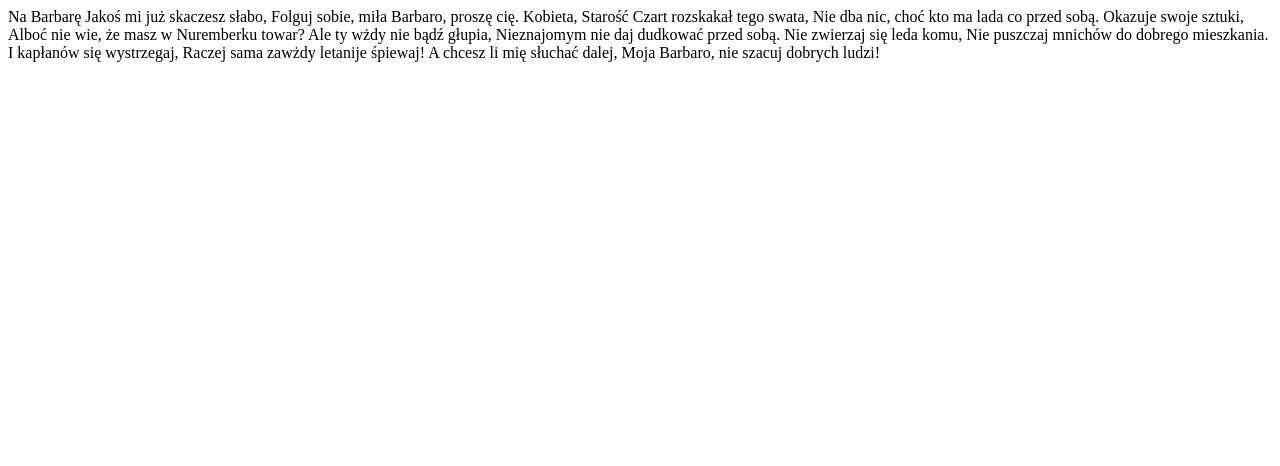
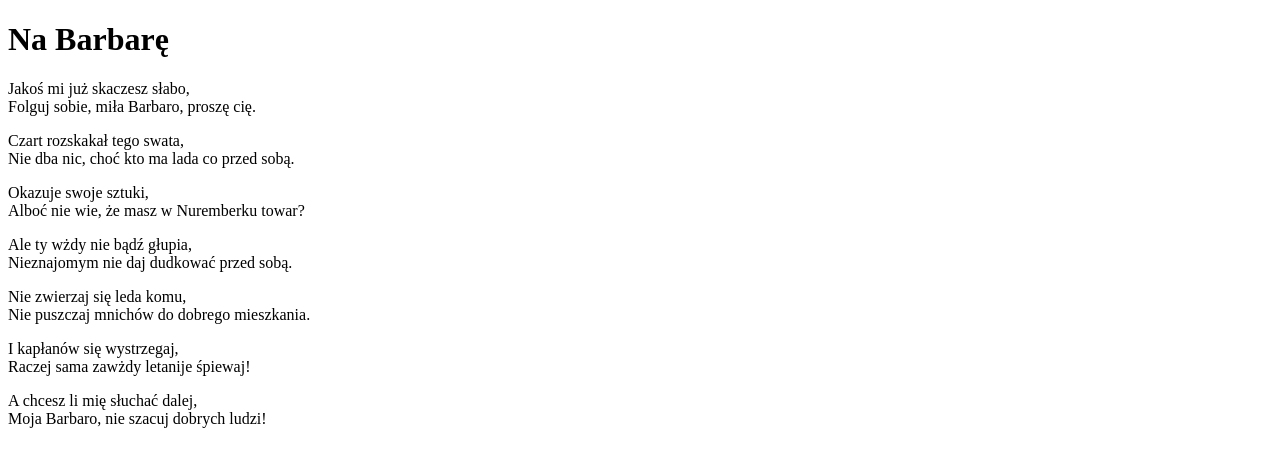
Before and after one commit to enowuigrek/nauka-gita, a plain HTML site: page index.html in a window 1280 px wide. Drawn offline with Linux system fonts and the light colour scheme.

Commit message:
Add headline and paragraphs

```diff
--- a/index.html
+++ b/index.html
@@ -7,21 +7,20 @@
     <title>3.3 Git - podstawy</title>
 </head>
 <body>
-Na Barbarę
-Jakoś mi już skaczesz słabo,
-Folguj sobie, miła Barbaro, proszę cię.
-Kobieta, Starość
-Czart rozskakał tego swata,
-Nie dba nic, choć kto ma lada co przed sobą.
-Okazuje swoje sztuki,
-Alboć nie wie, że masz w Nuremberku towar?
-Ale ty wżdy nie bądź głupia,
-Nieznajomym nie daj dudkować przed sobą.
-Nie zwierzaj się leda komu,
-Nie puszczaj mnichów do dobrego mieszkania.
-I kapłanów się wystrzegaj,
-Raczej sama zawżdy letanĳe śpiewaj!
-A chcesz li mię słuchać dalej,
-Moja Barbaro, nie szacuj dobrych luǳi!
+    <h1>Na Barbarę</h1>
+    <p>Jakoś mi już skaczesz słabo,<br>
+        Folguj sobie, miła Barbaro, proszę cię.</p>
+    <p>Czart rozskakał tego swata,<br>
+        Nie dba nic, choć kto ma lada co przed sobą.</p>
+    <p>Okazuje swoje sztuki,<br>
+        Alboć nie wie, że masz w Nuremberku towar?</p>
+    <p>Ale ty wżdy nie bądź głupia,<br>
+        Nieznajomym nie daj dudkować przed sobą.</p>
+    <p>Nie zwierzaj się leda komu,<br>
+        Nie puszczaj mnichów do dobrego mieszkania.</p>
+    <p>I kapłanów się wystrzegaj,<br>
+        Raczej sama zawżdy letanĳe śpiewaj!</p>
+    <p>A chcesz li mię słuchać dalej,<br>
+        Moja Barbaro, nie szacuj dobrych luǳi!</p>
 </body>
 </html>
```
